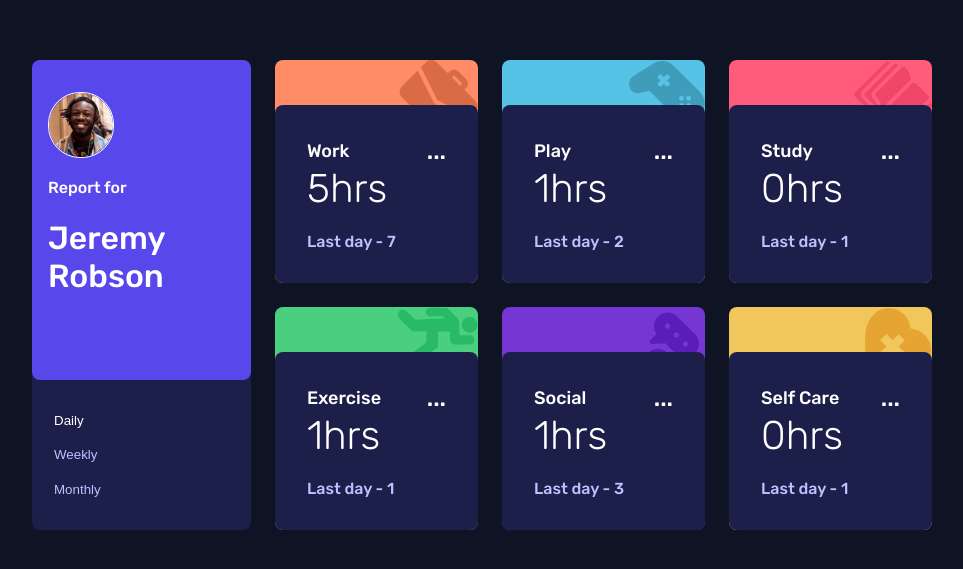
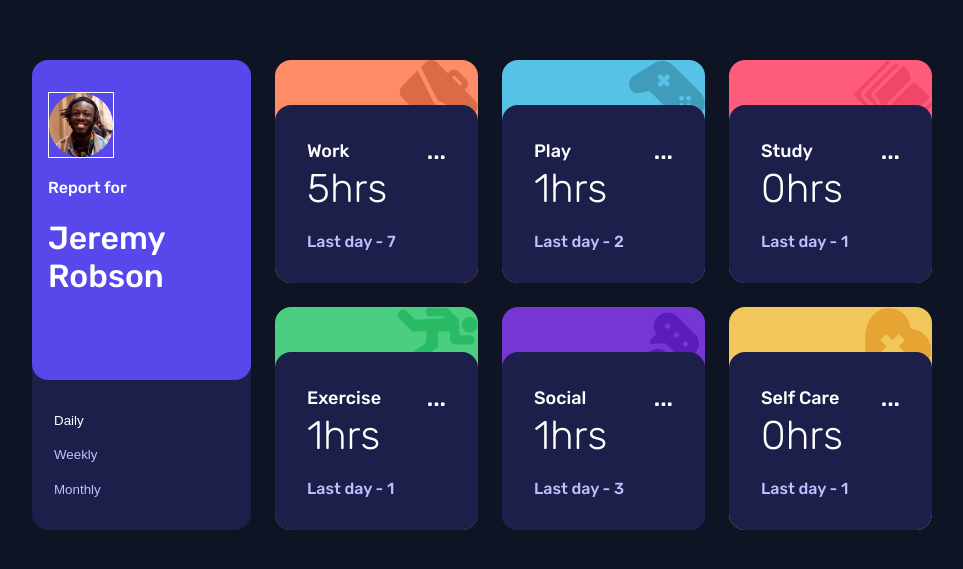
Before and after one commit to vhetet/frontend-mentor-time-tracking-dashboard, a React (Create React App) app: page / in a window 1280 px wide. Shown: the part 113-682 px from the top of the page, without its empty margins (166-1129 px from the left). Built offline with nearby package versions, Linux system fonts and the light colour scheme.

Commit message:
UI tweak

```diff
--- a/src/App.scss
+++ b/src/App.scss
@@ -11,17 +11,17 @@
     display: flex;
     flex-direction: column;
     background-color: $dark-blue;
-    border-radius: 0.5rem;
+    border-radius: 1rem;
 
     .description {
       padding: 1rem 1rem 4rem 1rem;
       background-color: hsl(246, 80%, 60%);
-      border-radius: 0.5rem;
+      border-radius: 1rem;
 
       img {
         height: 4rem;
         border: white solid 1px;
-        border-radius: 2rem;
+        border-radius: 1m;
         margin: 1rem 0;
       }
 
@@ -53,7 +53,7 @@
 
   .card-content {
     background-color: $dark-blue;
-    border-radius: 0.5rem;
+    border-radius: 1rem;
 
     &:hover {
       background-color: hsl(235, 45%, 61%);
@@ -68,7 +68,7 @@
     row-gap: 1.5rem;
 
     .card {
-      border-radius: 0.5rem;
+      border-radius: 1rem;
 
       &.work {
         background-image: url("./assets/images/icon-work.svg");
```
